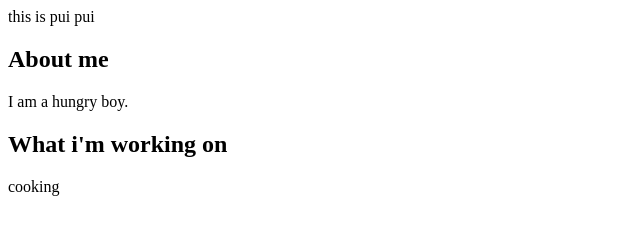
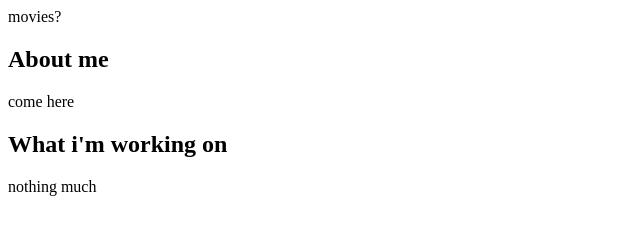
Before and after one commit to LegendDragon2011/my-websit, a plain HTML site: page index.html in a window 1280 px wide. Shown: the whole page, without its empty margins (0-640 px from the left). Drawn offline with Linux system fonts and the light colour scheme.

Commit message:
Add files via upload

```diff
--- a/index.html
+++ b/index.html
@@ -1,17 +1,17 @@
 <html>
     <hl>
-        this is pui pui
+        movies?
     </hl>
     <body>
         <h2>About me</h2>
         <p>
-            I am a hungry boy.
+            come here
         </p>
         <h2>
             What i'm working on
         </h2>
         <p>
-            cooking
+            nothing much
         </p>
     </body>
 </html>
```
